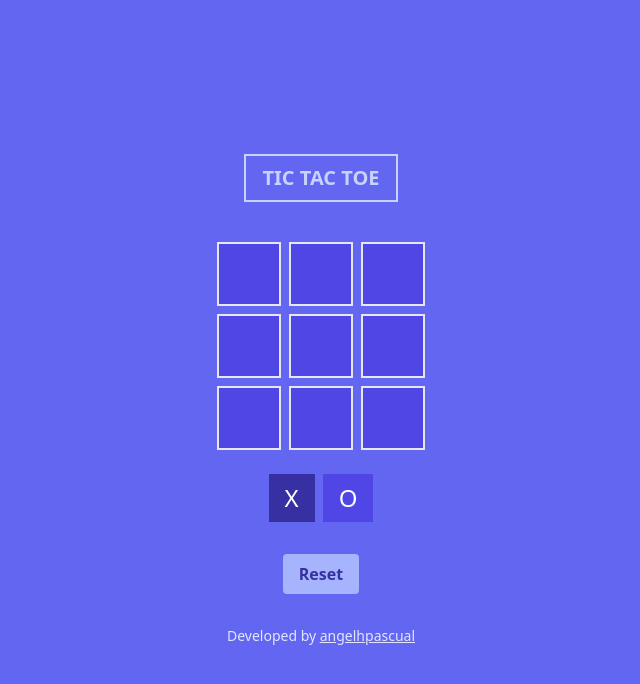
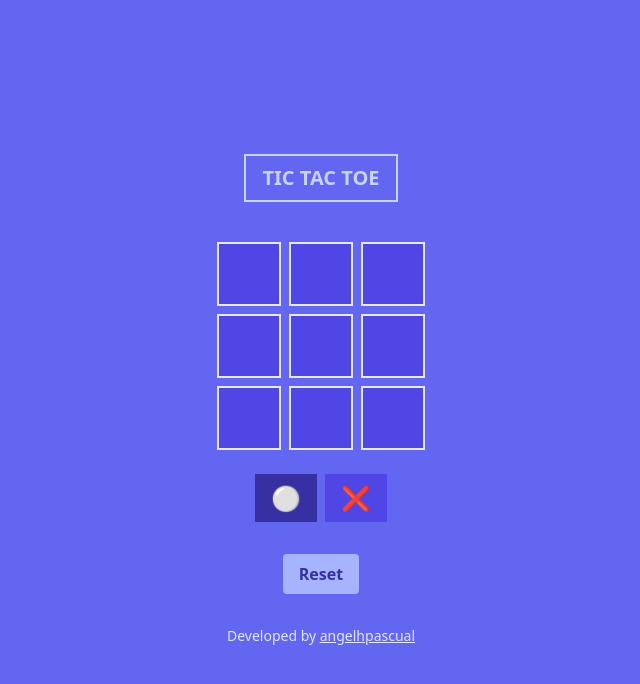
Before and after one commit to Angelhpascual/mytictactoe, a React (Vite) app: page / in a window 1280 px wide. Shown: the top 684 px of the page, without its empty margins (319-959 px from the left). Built offline with nearby package versions, Linux system fonts and the light colour scheme.

Commit message:
Added emoticons to players

```diff
--- a/components/Square.jsx
+++ b/components/Square.jsx
@@ -6,7 +6,7 @@ const Square = ({ children, index, updateBoard }) => {
   return (
     <div
       onClick={handleClick}
-      className="w-16 h-16 border-2 bg-indigo-600 flex justify-center items-center text-indigo-200 text-xl cursor-pointer"
+      className="w-16 h-16 border-2 bg-indigo-600 flex justify-center items-center text-indigo-200 text-xl cursor-pointer font-bold"
       key={index}
     >
       {children}
--- a/src/constants.jsx
+++ b/src/constants.jsx
@@ -1,6 +1,6 @@
 export const TURNS = {
-  X: "X",
-  O: "O",
+  X: "⚪️",
+  O: "❌",
 }
 
 export const WINNER_COMBOS = [
--- a/tailwind.config.cjs
+++ b/tailwind.config.cjs
@@ -1,6 +1,6 @@
 /** @type {import('tailwindcss').Config} */
 module.exports = {
-  content: ["./src/**/*.{js,jsx,ts,tsx}", "./components/**/*.{js,jsx,ts,tsx}x"],
+  content: ["./src/**/*.{js,jsx,ts,tsx}", "./components/**/*.{js,jsx,ts,tsx}"],
   theme: {
     extend: {},
   },
```
